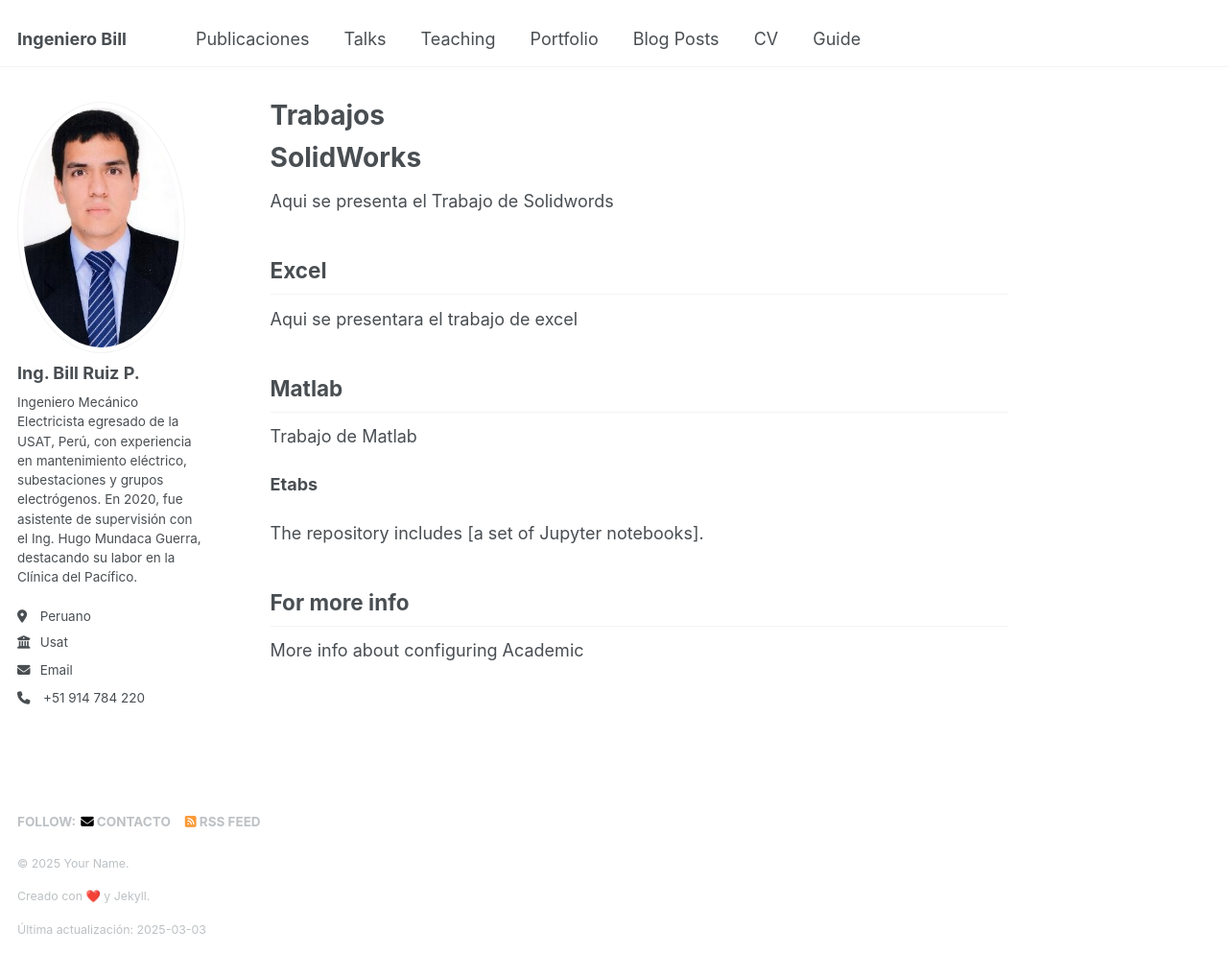
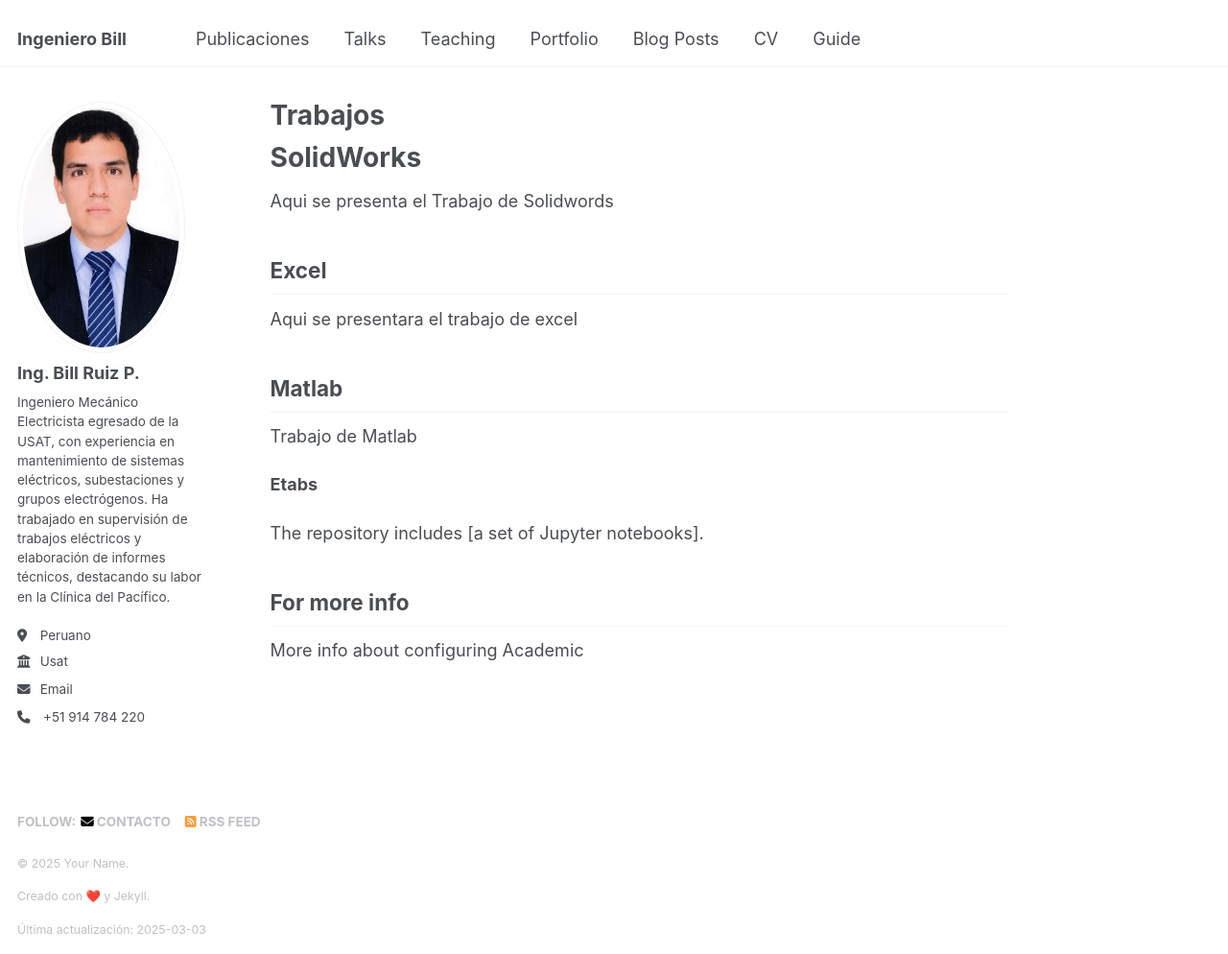
Before and after one commit to IngenieroBill/Cv, a Jekyll site: the page built from _pages/about.md, in a window 1280 px wide and 994 px high. Shown: the whole window at 96% size. Built offline with Jekyll 4.4.1, drawn with Linux system fonts in a browser that asks for light colours.

Commit message:
Actualización de configuración en _config.yml

```diff
--- a/_config.yml
+++ b/_config.yml
@@ -25,7 +25,7 @@ author:
   avatar           : "profile.png"
   name             : "Ing. Bill Ruiz P."
   pronouns         : # example: "he/him"
-  bio              : "Ingeniero Mecánico Electricista egresado de la USAT, Perú, con experiencia en mantenimiento eléctrico, subestaciones y grupos electrógenos. En 2020, fue asistente de supervisión con el Ing. Hugo Mundaca Guerra, destacando su labor en la Clínica del Pacífico."
+  bio              : "Ingeniero Mecánico Electricista egresado de la USAT, con experiencia en mantenimiento de sistemas eléctricos, subestaciones y grupos electrógenos. Ha trabajado en supervisión de trabajos eléctricos y elaboración de informes técnicos, destacando su labor en la Clínica del Pacífico."
   location         : "Peruano"
   employer         : "Usat"
   uri              : # URL
```
